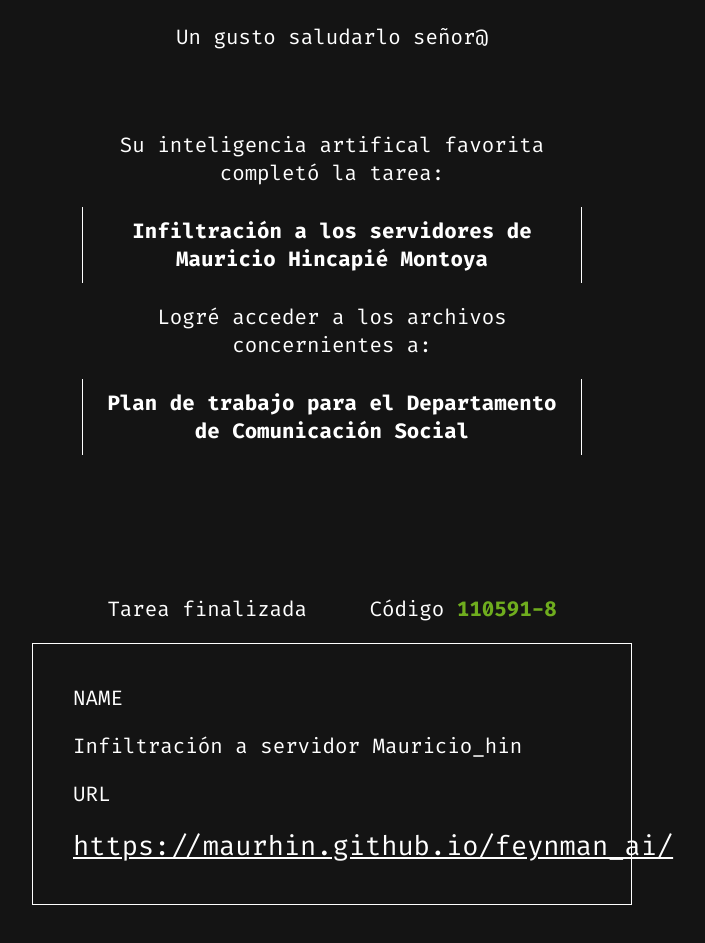
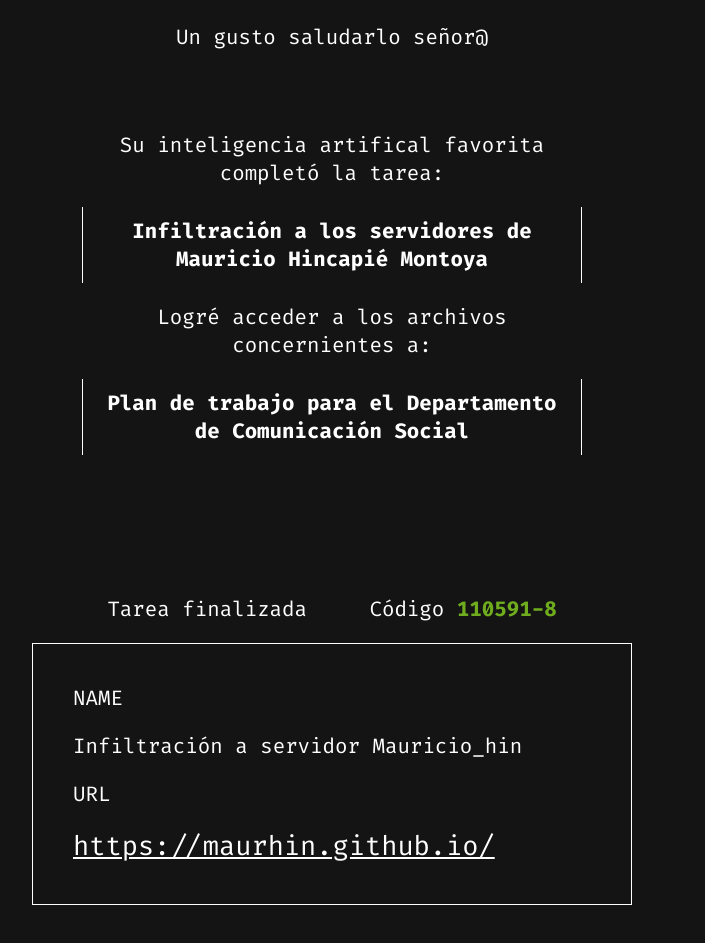
Before and after one commit to maurhin/feynman_ai, a plain HTML site: page email.html in a window 1280 px wide. Shown: the part 564-1507 px from the top of the page, without its empty margins (308-1013 px from the left). Drawn offline with Linux system fonts and the light colour scheme.

Commit message:
Cambio Link

```diff
--- a/email.html
+++ b/email.html
@@ -56,7 +56,7 @@
                                 </p>
                                 <p>URL</p>
                                 <p>
-                                    <a target="_new" href="https://maurhin.github.io/feynman_ai/">https://maurhin.github.io/feynman_ai/</a>
+                                    <a target="_new" href="https://maurhin.github.io/feynman_ai/">https://maurhin.github.io/</a>
                                 </p>
                             </div>
                         </td>
```
